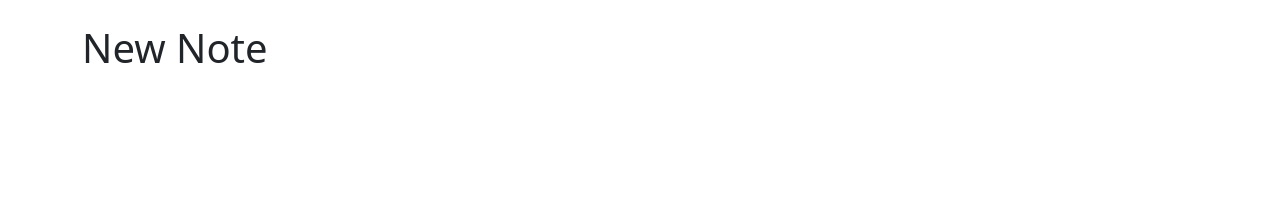
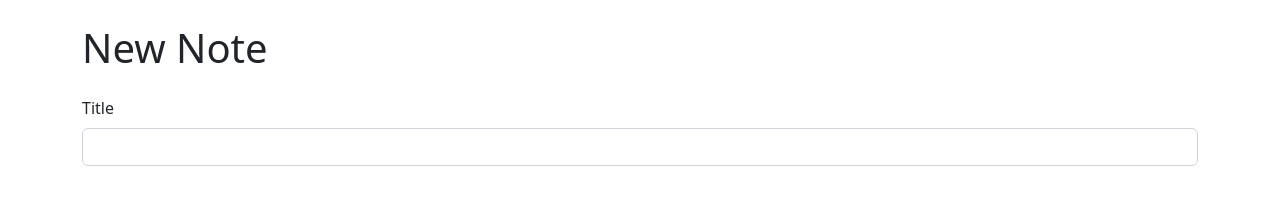
Before and after one commit to KausaChangs/advanced-note-taking-app, a React (Vite) app: page /new in a window 1280 px wide. Shown: the top 216 px of the page. Built offline with nearby package versions, Linux system fonts and the light colour scheme.

Commit message:
added a form control

```diff
--- a/src/noteForm.tsx
+++ b/src/noteForm.tsx
@@ -6,7 +6,10 @@ export function NoteForm() {
       <Stack gap={4}>
         <Row>
           <Col>
-            <Form.Group></Form.Group>
+            <Form.Group controlId="title">
+              <Form.Label>Title</Form.Label>
+              <Form.Control />
+            </Form.Group>
           </Col>
         </Row>
       </Stack>
```
